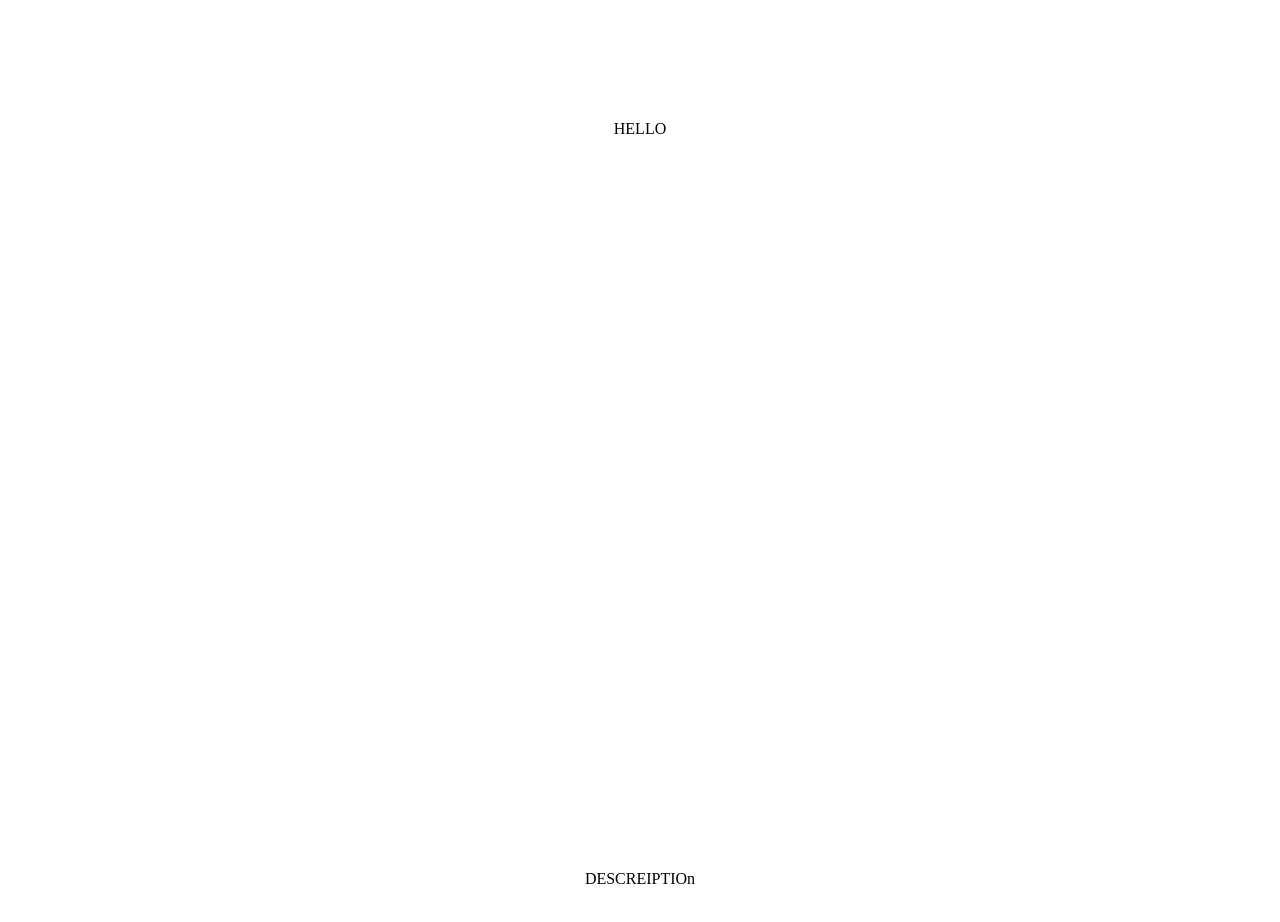
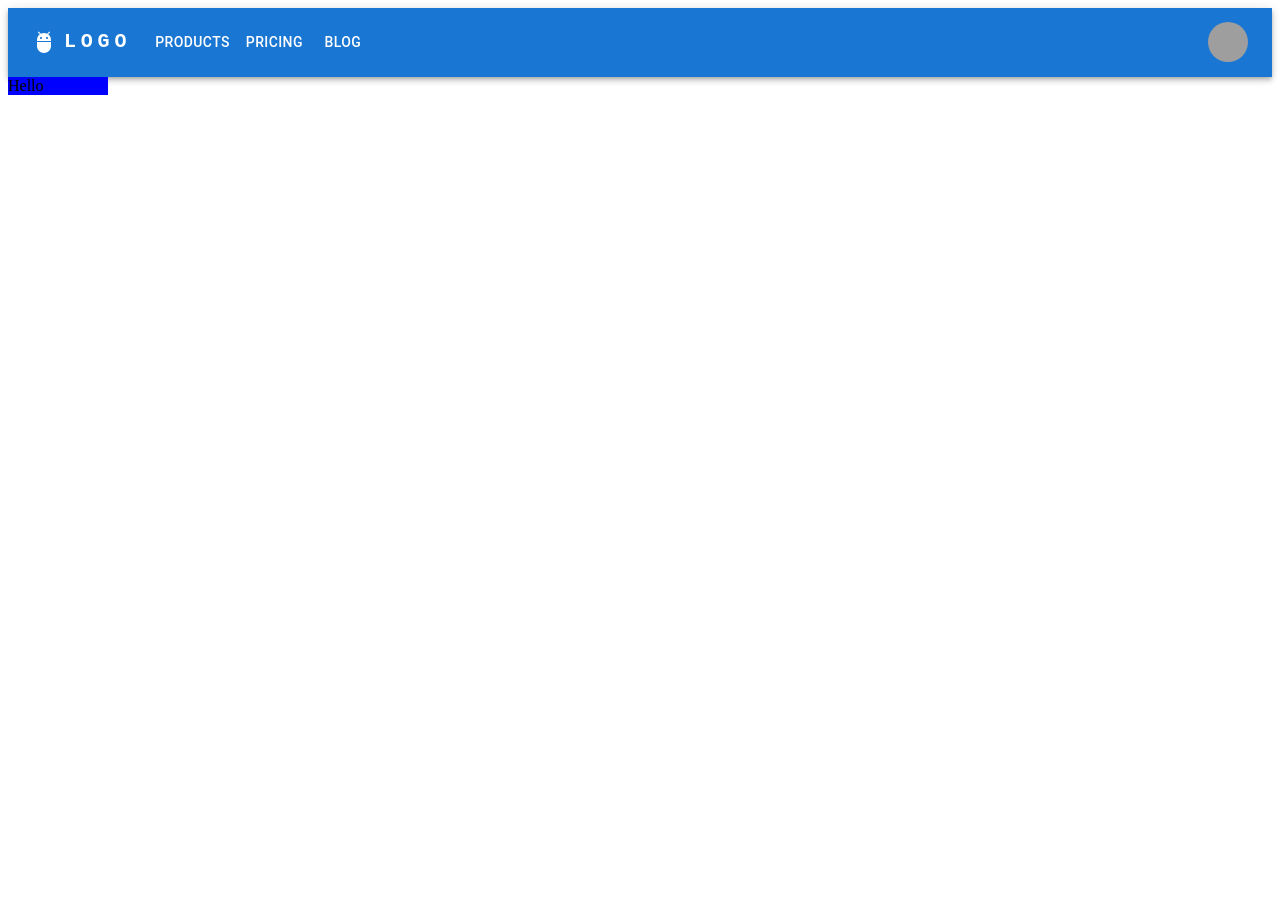
Before and after one commit to VisH317/tsa-software-dev, a Next.js app in the folder software_dev_tsa/: page / in a window 1280 px wide. Shown: the top 922 px of the page. After the commit the page ends 800 px from the top, so only its background shows below. Built offline with nearby package versions, Linux system fonts and the light colour scheme; grey boxes are pictures that could not be loaded.

Commit message:
material ui navbar yay

```diff
--- a/software_dev_tsa/package.json
+++ b/software_dev_tsa/package.json
@@ -9,6 +9,10 @@
     "lint": "next lint"
   },
   "dependencies": {
+    "@emotion/react": "^11.10.6",
+    "@emotion/styled": "^11.10.6",
+    "@mui/icons-material": "^5.11.11",
+    "@mui/material": "^5.11.12",
     "@types/node": "18.15.0",
     "@types/react": "18.0.28",
     "@types/react-dom": "18.0.11",
--- a/software_dev_tsa/src/components/Nav/navbar.tsx
+++ b/software_dev_tsa/src/components/Nav/navbar.tsx
@@ -1,14 +1,168 @@
-import React from 'react'
+import React, { useState } from 'react'
+import {
+    AppBar,
+    Container,
+    Toolbar,
+    Typography,
+    IconButton,
+    Menu,
+    MenuItem,
+    Box,
+    Tooltip,
+    Avatar,
+    Button
+} from '@mui/material'
+import AdbIcon from '@mui/icons-material/Adb';
+import MenuIcon from '@mui/icons-material/Menu'
+
+
+const pages = ['Products', 'Pricing', 'Blog'];
+const settings = ['Profile', 'Account', 'Dashboard', 'Logout'];
+
 
 export default function Navbar() {
+
+    const [anchorElNav, setAnchorElNav] = React.useState<null | HTMLElement>(null);
+    const [anchorElUser, setAnchorElUser] = React.useState<null | HTMLElement>(null);
+
+    const [user, setuser] = useState(false)
+
+    const handleOpenNavMenu = (event: React.MouseEvent<HTMLElement>) => {
+        setAnchorElNav(event.currentTarget);
+    };
+    const handleOpenUserMenu = (event: React.MouseEvent<HTMLElement>) => {
+        setAnchorElUser(event.currentTarget);
+    };
+
+    const handleCloseNavMenu = () => {
+        setAnchorElNav(null);
+    };
+
+    const handleCloseUserMenu = () => {
+        setAnchorElUser(null);
+    };
+
     return (
-        <nav>
-            <div className="left">
+    <AppBar position="static">
+      <Container maxWidth="xl">
+        <Toolbar disableGutters variant="dense">
+          <AdbIcon sx={{ display: { xs: 'none', md: 'flex' }, mr: 1 }} />
+          <Typography
+            variant="h6"
+            noWrap
+            component="a"
+            href="/"
+            sx={{
+              mr: 2,
+              display: { xs: 'none', md: 'flex' },
+              fontFamily: 'monospace',
+              fontWeight: 700,
+              letterSpacing: '.3rem',
+              color: 'inherit',
+              textDecoration: 'none',
+            }}
+          >
+            LOGO
+          </Typography>
 
-            </div>
-            <div className="right">
+          <Box sx={{ flexGrow: 1, display: { xs: 'flex', md: 'none' } }}>
+            <IconButton
+              size="large"
+              aria-label="account of current user"
+              aria-controls="menu-appbar"
+              aria-haspopup="true"
+              onClick={handleOpenNavMenu}
+              color="inherit"
+            >
+              <MenuIcon />
+            </IconButton>
+            <Menu
+              id="menu-appbar"
+              anchorEl={anchorElNav}
+              anchorOrigin={{
+                vertical: 'bottom',
+                horizontal: 'left',
+              }}
+              keepMounted
+              transformOrigin={{
+                vertical: 'top',
+                horizontal: 'left',
+              }}
+              open={Boolean(anchorElNav)}
+              onClose={handleCloseNavMenu}
+              sx={{
+                display: { xs: 'block', md: 'none' },
+              }}
+            >
+              {pages.map((page) => (
+                <MenuItem key={page} onClick={handleCloseNavMenu}>
+                  <Typography textAlign="center">{page}</Typography>
+                </MenuItem>
+              ))}
+            </Menu>
+          </Box>
+          <AdbIcon sx={{ display: { xs: 'flex', md: 'none' }, mr: 1 }} />
+          <Typography
+            variant="h5"
+            noWrap
+            component="a"
+            href=""
+            sx={{
+              mr: 2,
+              display: { xs: 'flex', md: 'none' },
+              flexGrow: 1,
+              fontFamily: 'monospace',
+              fontWeight: 700,
+              letterSpacing: '.3rem',
+              color: 'inherit',
+              textDecoration: 'none',
+            }}
+          >
+            LOGO
+          </Typography>
+          <Box sx={{ flexGrow: 1, display: { xs: 'none', md: 'flex' } }}>
+            {pages.map((page) => (
+              <Button
+                key={page}
+                onClick={handleCloseNavMenu}
+                sx={{ my: 2, color: 'white', display: 'block' }}
+              >
+                {page}
+              </Button>
+            ))}
+          </Box>
 
-            </div>
-        </nav>
+          <Box sx={{ flexGrow: 0 }}>
+            <Tooltip title="Open settings">
+              <IconButton onClick={handleOpenUserMenu} sx={{ p: 0 }}>
+                <Avatar alt="Remy Sharp" src="/static/images/avatar/2.jpg" />
+              </IconButton>
+            </Tooltip>
+            <Menu
+              sx={{ mt: '45px' }}
+              id="menu-appbar"
+              anchorEl={anchorElUser}
+              anchorOrigin={{
+                vertical: 'top',
+                horizontal: 'right',
+              }}
+              keepMounted
+              transformOrigin={{
+                vertical: 'top',
+                horizontal: 'right',
+              }}
+              open={Boolean(anchorElUser)}
+              onClose={handleCloseUserMenu}
+            >
+              {settings.map((setting) => (
+                <MenuItem key={setting} onClick={handleCloseUserMenu}>
+                  <Typography textAlign="center">{setting}</Typography>
+                </MenuItem>
+              ))}
+            </Menu>
+          </Box>
+        </Toolbar>
+      </Container>
+    </AppBar>
     )
 }
--- a/software_dev_tsa/src/components/Nav/navlink.tsx
+++ /dev/null
@@ -1,6 +0,0 @@
-import React from 'react'
-import Link from 'next/link'
-
-export default function Navlink(props: ) {
-
-}
--- a/software_dev_tsa/src/pages/index.tsx
+++ b/software_dev_tsa/src/pages/index.tsx
@@ -2,6 +2,10 @@
 import Image from 'next/image'
 import { Inter } from 'next/font/google'
 import styles from '@/styles/Home.module.css'
+
+// components
+import Navbar from '@/components/Nav/navbar'
+import { Box } from '@mui/material'
 
 const inter = Inter({ subsets: ['latin'] })
 
@@ -16,10 +20,10 @@
         <link rel="icon" href="/favicon.ico" />
       </Head>
       <main className={styles.main}>
-        <p>HELLO</p>
-        <div className={styles.description}>
-          <p>DESCREIPTIOn</p>
-        </div>
+        <Navbar/>
+        <Box sx={{width: "100px", backgroundColor: "blue"}}>
+          Hello
+        </Box>
       </main>
     </>
   )
--- a/software_dev_tsa/src/styles/Home.module.css
+++ b/software_dev_tsa/src/styles/Home.module.css
@@ -7,8 +7,9 @@
   width: 100%;
   min-height: 100vh;
   display: flex;
+  flex-direction: column;
   /* justify-content: center; */
-  align-items: center;
+  /* align-items: center; */
   flex-wrap: wrap;
   gap: 120px;
   background: white;
@@ -139,10 +140,10 @@
 .main {
   display: flex;
   flex-direction: column;
-  justify-content: space-between;
-  align-items: center;
-  padding: 6rem;
-  min-height: 100vh;
+  /* justify-content: space-between; */
+  /* align-items: center; */
+  /* padding: 6rem; */
+  /* min-height: 100vh; */
   /* background-color: white;
   color: white; */
 }
```
Also changed, not shown: 2 other files (tests, documents, lock files or other folders).
